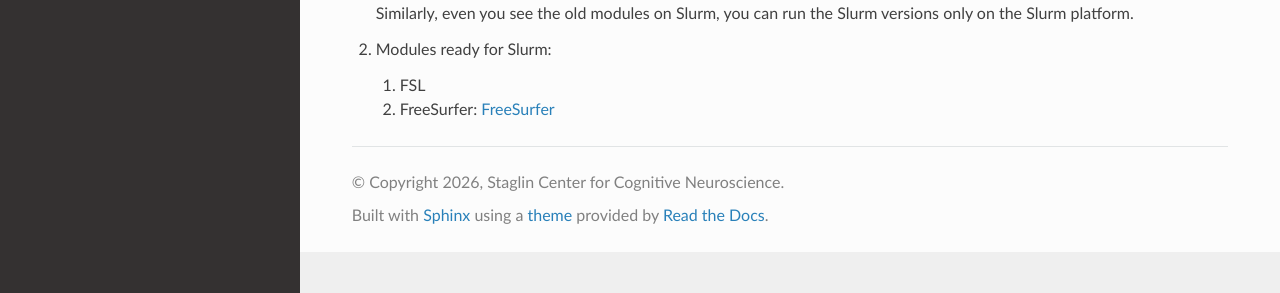
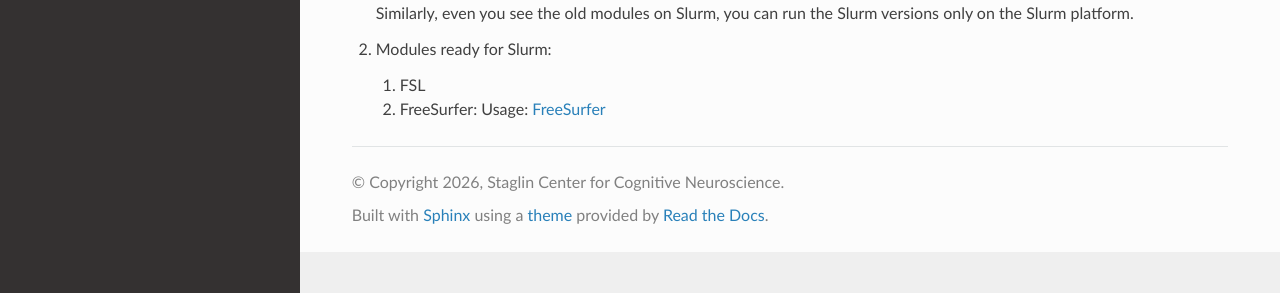
Before and after one commit to CCN-Support/CCN_Wiki, a Sphinx documentation site: the page built from docs/source/slurm_ccn_modules.rst, in a window 1280 px wide. Shown: the part 345-638 px from the top of the page. Built offline with Sphinx 7.4.7 and the Read the Docs theme 3.1.0, drawn with Linux system fonts in a browser that asks for light colours.

Commit message:
Update slurm_ccn_modules.rst

```diff
--- a/docs/source/slurm_ccn_modules.rst
+++ b/docs/source/slurm_ccn_modules.rst
@@ -18,4 +18,4 @@ CCN Modules on Slurm
 
    1. FSL
 
-   2. FreeSurfer: :ref:`hoffman2_freesurfer`
+   2. FreeSurfer: Usage: :ref:`hoffman2_freesurfer`
```
